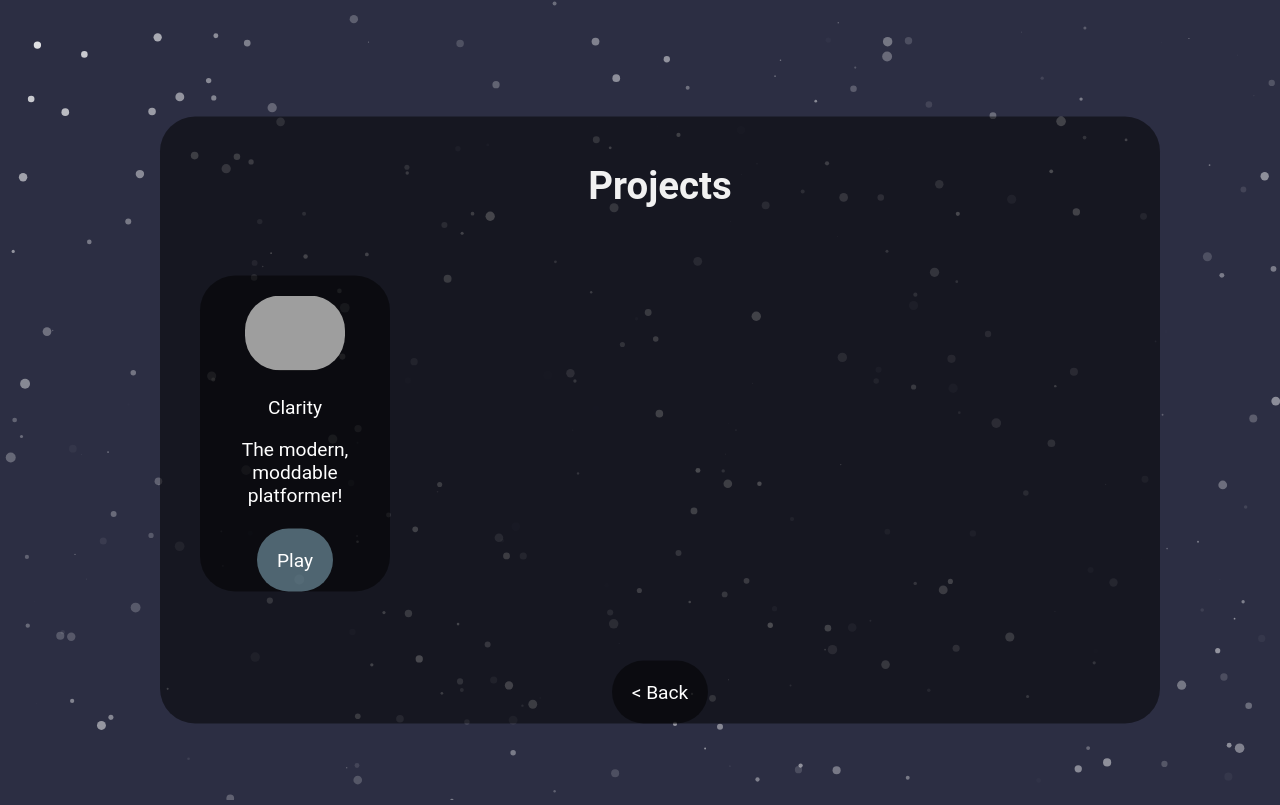
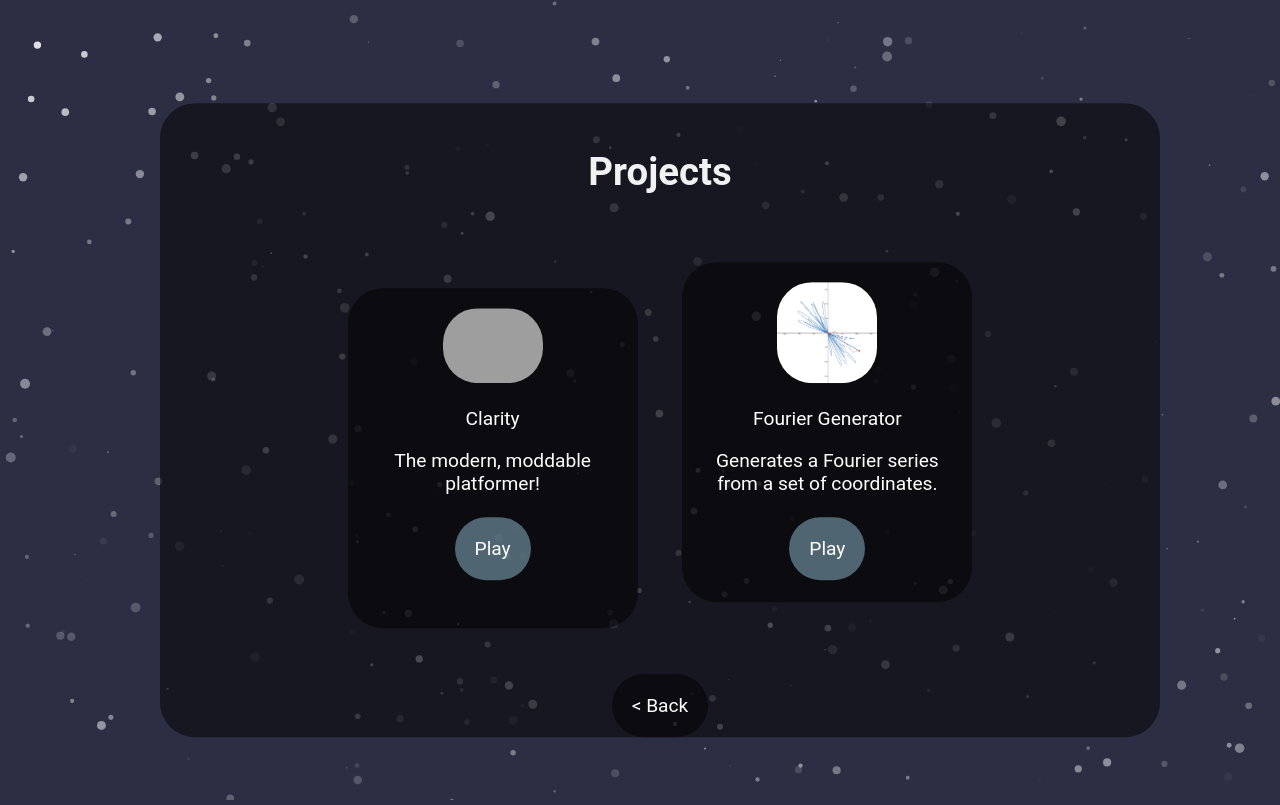
Before and after one commit to discountdevs/discountdevs.github.io, a plain HTML site: page index.html in a window 1280 px wide. Both pictures are taken after a click on the element "See All Projects". Drawn offline with Linux system fonts and the light colour scheme; grey boxes are pictures that could not be loaded.

Commit message:
New Project!

```diff
--- a/assets/discountdevs.css
+++ b/assets/discountdevs.css
@@ -109,16 +109,19 @@ img {
 }
 
 
-/* project card */
+
 .project-card {
+    display: inline-block;
     border-radius: 35px;
     background-color: rgba(0, 0, 0, 0.5);
     padding: 20px;
     padding-top: 20px;
     padding-bottom: 20px;
     margin: 20px;
-    width: 150px;
+    width: 250px;
+    height: 300px;
     text-decoration: none;
     color: #FFFFFF;
     cursor: default;
+
 }
--- a/index.html
+++ b/index.html
@@ -58,6 +58,16 @@
             <br>
             <a href="https://discountdevs.github.io/Clarity/" class="discount-button-blue" target="_blank">Play</a>
         </div>
+        <div class="project-card">
+            <a href="https://discountdevs.github.io/FourierGenerator/">
+                <img src="assets/img/fouriergenerator.png" alt="The Discount Devs"
+                    width="100px;">
+            </a>
+            <p>Fourier Generator</p>
+            <p>Generates a Fourier series from a set of coordinates.</p>
+            <br>
+            <a href="https://discountdevs.github.io/FourierGenerator/" class="discount-button-blue" target="_blank">Play</a>
+        </div>
         <br><br><br>
         <span onclick="seeHome();" class="discount-button">&lt; Back</span>
         <br>
```
Also changed, not shown: assets/img/fouriergenerator.png (added).
